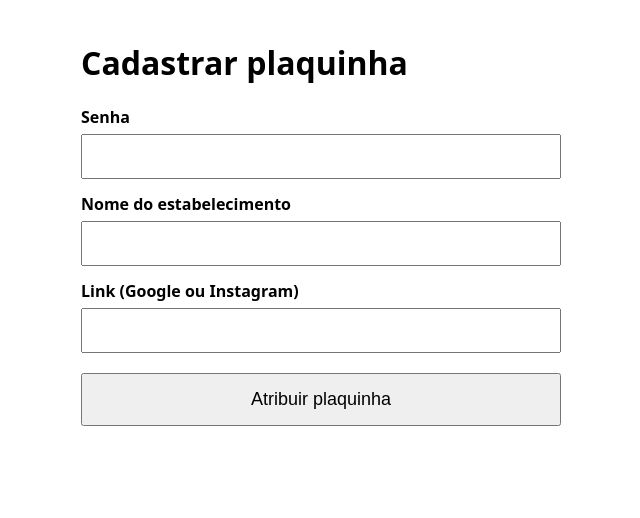
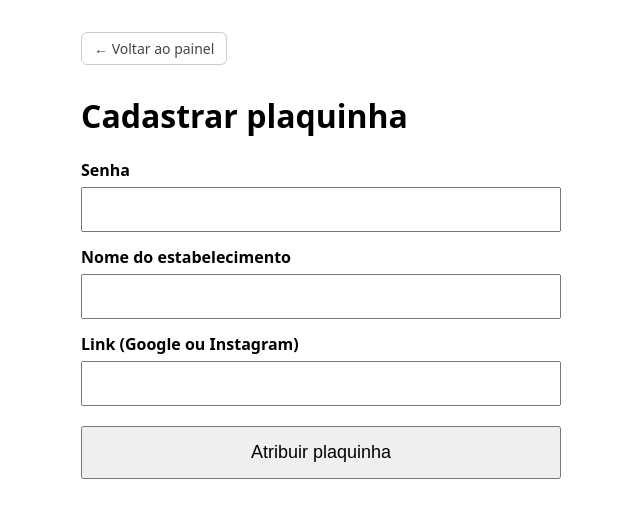
Before and after one commit to lucascollins-dev/plaquinhasNFC, a website: page cadastrar.html in a window 1280 px wide. Shown: the whole page, without its empty margins (319-959 px from the left). Drawn offline with Linux system fonts and the light colour scheme.

Commit message:
botao voltar no cadastrar

```diff
--- a/cadastrar.html
+++ b/cadastrar.html
@@ -12,9 +12,23 @@
     #resultado { margin-top: 20px; font-size: 18px; padding: 16px; border-radius: 8px; }
     .ok { background: #e6f7ea; }
     .erro { background: #fde8e8; }
+    .voltar {
+      display: inline-block;
+      margin: 12px 0 8px;
+      font-size: 14px;
+      color: #444;
+      text-decoration: none;
+      border: 1px solid #ccc;
+      border-radius: 6px;
+      padding: 6px 12px;
+    }
+    .voltar:hover { background: #f2f2f2; }
+    @media print { .voltar { display: none !important; } }
   </style>
 </head>
 <body>
+  <a class="voltar" href="painel.html">← Voltar ao painel</a>
+
   <h1>Cadastrar plaquinha</h1>
 
   <form id="form">
```
